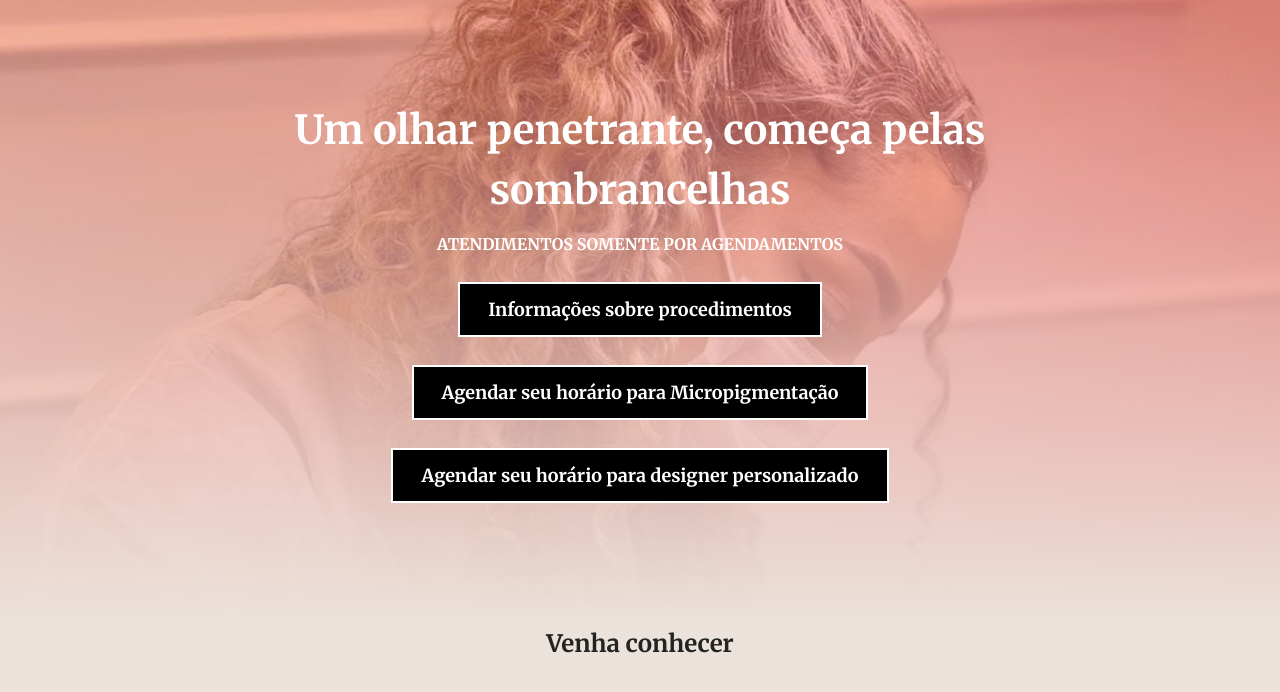
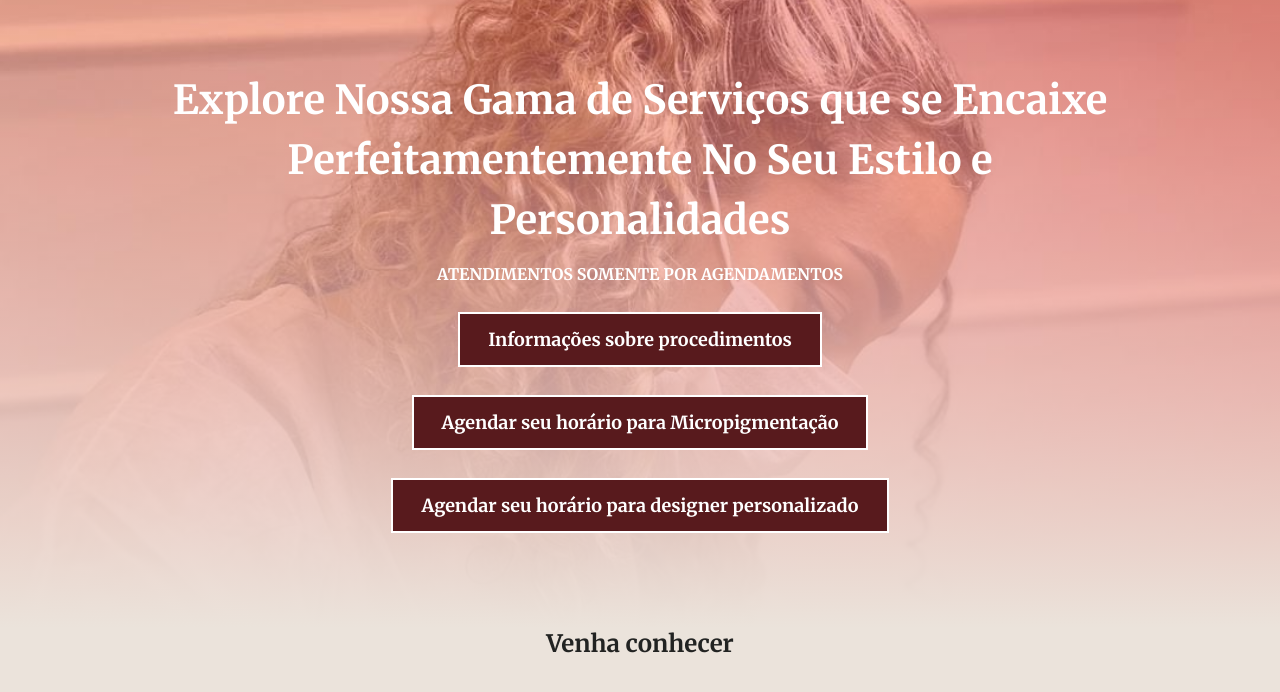
Before and after one commit to Atila1290/Studio-Aslan, a plain HTML site: page index.html in a window 1280 px wide. Shown: the part 126-818 px from the top of the page. Drawn offline with nearby package versions, Linux system fonts and the light colour scheme; grey boxes are pictures that could not be loaded.

Commit message:
favicon e alteração de titulo

```diff
--- a/index.html
+++ b/index.html
@@ -10,6 +10,7 @@
     <link rel="stylesheet" href="https://cdnjs.cloudflare.com/ajax/libs/font-awesome/6.0.0-beta3/css/all.min.css" integrity="sha512-Fo3rlrZj/k7ujTnHg4CGR2D7kSs0v4LLanw2qksYuRlEzO+tcaEPQogQ0KaoGN26/zrn20ImR1DfuLWnOo7aBA==" crossorigin="anonymous" referrerpolicy="no-referrer" />
     <link rel="stylesheet" href="style.css"/>
     <script src="https://unpkg.com/aos@2.3.1/dist/aos.js"></script>
+    <link rel="shortcut icon" href="imagens/favicon.ico" type="image/x-icon">
     <title>Bela Aslan</title>
 </head>
 <body>
@@ -38,7 +39,7 @@
 
 
             <main  class="hero container"   data-aos="fade-up" data-aos-delay="300">
-                <h1>Um olhar penetrante, começa pelas sombrancelhas</h1>
+                <h1><strong>Explore Nossa Gama de Serviços que se Encaixe Perfeitamentemente No Seu Estilo e Personalidades</strong></h1>
                 <p>ATENDIMENTOS SOMENTE POR AGENDAMENTOS</p>
                 <a href="https://api.whatsapp.com/send?phone=5561991357837&text=Quero%20fazer%20um%20agendamento" class="butao-contato"  target="_blank">
                     Informações sobre procedimentos
--- a/partials/_layout.scss
+++ b/partials/_layout.scss
@@ -50,7 +50,7 @@
 .butao-contato{
     padding: 14px 28px;
     color: white;
-    background-color: black;
+    background-color: #581A1D;
     border: solid 2px white;
     font-size: 18px;
     font-weight: 600;
```
Also changed, not shown: imagens/favicon.ico (added), style.css, 1 other file.
